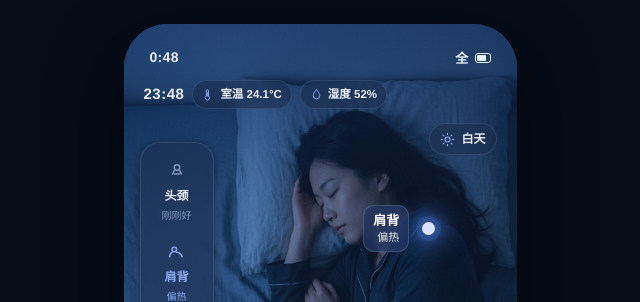
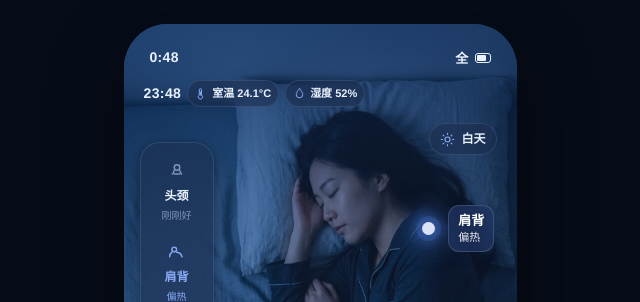
Before and after one commit to MinusPlus2025/titie-bluebox, a React (Vite) app: page / in a window 1280 px wide. Shown: the top 302 px of the page, without its empty margins (320-960 px from the left). Built offline with nearby package versions, Linux system fonts and the light colour scheme; no server answers.

Commit message:
fix: refine day surfaces and shoulder label

```diff
--- a/src/eazo/styles.css
+++ b/src/eazo/styles.css
@@ -81,7 +81,8 @@
 [data-theme="day"] .in-strong,[data-theme="day"] .in-sub{text-shadow:0 1px 6px rgba(255,255,255,.82);}
 [data-theme="day"] .seg .seg-item.active{color:#fff;}
 [data-theme="day"] .tabbar{background:rgba(255,255,255,.92);border-top-color:rgba(24,70,185,.12);box-shadow:0 -8px 24px rgba(32,54,96,.06);}
-[data-theme="day"] .rail,[data-theme="day"] .hud-chip,[data-theme="day"] .theme-toggle,[data-theme="day"] .monitor-inner{background:rgba(255,255,255,.84);}
+[data-theme="day"] .rail{background:rgba(238,244,255,.64);border-color:rgba(24,70,185,.1);box-shadow:0 8px 24px rgba(32,54,96,.06);}
+[data-theme="day"] .hud .hud-chip,[data-theme="day"] .hud .theme-toggle,[data-theme="day"] .monitor-inner{background:rgba(247,250,255,.54);border-color:rgba(24,70,185,.12);box-shadow:none;}
 [data-theme="day"] .sheet-scrim{background:rgba(23,32,51,.18);}
 
 *{box-sizing:border-box;margin:0;padding:0;-webkit-tap-highlight-color:transparent;}
@@ -129,11 +130,11 @@ body{
 .immersive-tint{position:absolute;inset:0;background:rgba(45,92,183,.22);mix-blend-mode:multiply;}
 
 /* top HUD */
-.hud{position:absolute;top:56px;left:20px;right:20px;z-index:5;display:flex;align-items:center;gap:8px;flex-wrap:nowrap;}
-.hud .hud-time{font-size:15px;font-weight:600;color:var(--ink);letter-spacing:.5px;}
-.hud .hud-chip{display:flex;align-items:center;gap:5px;min-width:0;white-space:nowrap;font-size:11.5px;color:var(--ink-2);
+.hud{position:absolute;top:56px;left:20px;right:20px;z-index:5;display:flex;align-items:center;gap:6px;flex-wrap:nowrap;}
+.hud .hud-time{font-size:14px;font-weight:600;color:var(--ink);letter-spacing:.4px;}
+.hud .hud-chip{display:flex;align-items:center;gap:4px;min-width:0;white-space:nowrap;font-size:11px;color:var(--ink-2);
   background:var(--glass);backdrop-filter:blur(10px);border:1px solid var(--line);
-  border-radius:var(--r-pill);padding:5px 9px;}
+  border-radius:var(--r-pill);padding:4px 7px;}
 .hud .hud-chip svg{width:13px;height:13px;flex:0 0 13px;fill:none;stroke:var(--brand-2);stroke-width:1.8;stroke-linecap:round;stroke-linejoin:round;}
 .hud .hud-chip b{color:var(--ink);font-weight:600;}
 .hud .theme-toggle{position:absolute;top:43px;right:0;display:flex;align-items:center;gap:6px;cursor:pointer;
@@ -145,8 +146,8 @@ body{
 
 @media (max-width:360px){
   .hud{left:16px;right:16px;gap:6px;}
-  .hud .hud-time{font-size:14px;}
-  .hud .hud-chip{gap:4px;padding:5px 7px;font-size:11px;}
+  .hud .hud-time{font-size:13.5px;}
+  .hud .hud-chip{gap:3px;padding:4px 6px;font-size:10.5px;}
 }
 
 /* left rail — 6 body regions */
@@ -181,7 +182,7 @@ body{
 @keyframes orb{0%,100%{transform:scale(1);opacity:.5}50%{transform:scale(1.35);opacity:.15}}
 .gd-label{font-size:13px;font-weight:600;line-height:1.3;color:#fff!important;background:rgba(35,57,107,.64);border:1px solid rgba(215,228,255,.16);padding:7px 9px;border-radius:11px;backdrop-filter:blur(8px);box-shadow:0 4px 14px rgba(13,32,72,.12);}
 .gd-label .gl-s{display:block;font-size:11px;font-weight:500;opacity:.9;}
-.shoulder-marker .gd-label{position:absolute;right:26px;min-width:46px;text-align:right;}
+.shoulder-marker .gd-label{position:absolute;left:26px;right:auto;min-width:46px;text-align:left;}
 
 /* bottom monitoring bar */
 .monitor{position:absolute;left:0;right:0;bottom:82px;z-index:5;padding:0 20px;}
```
Also changed, not shown: 6 other files (tests, documents, lock files or other folders).
